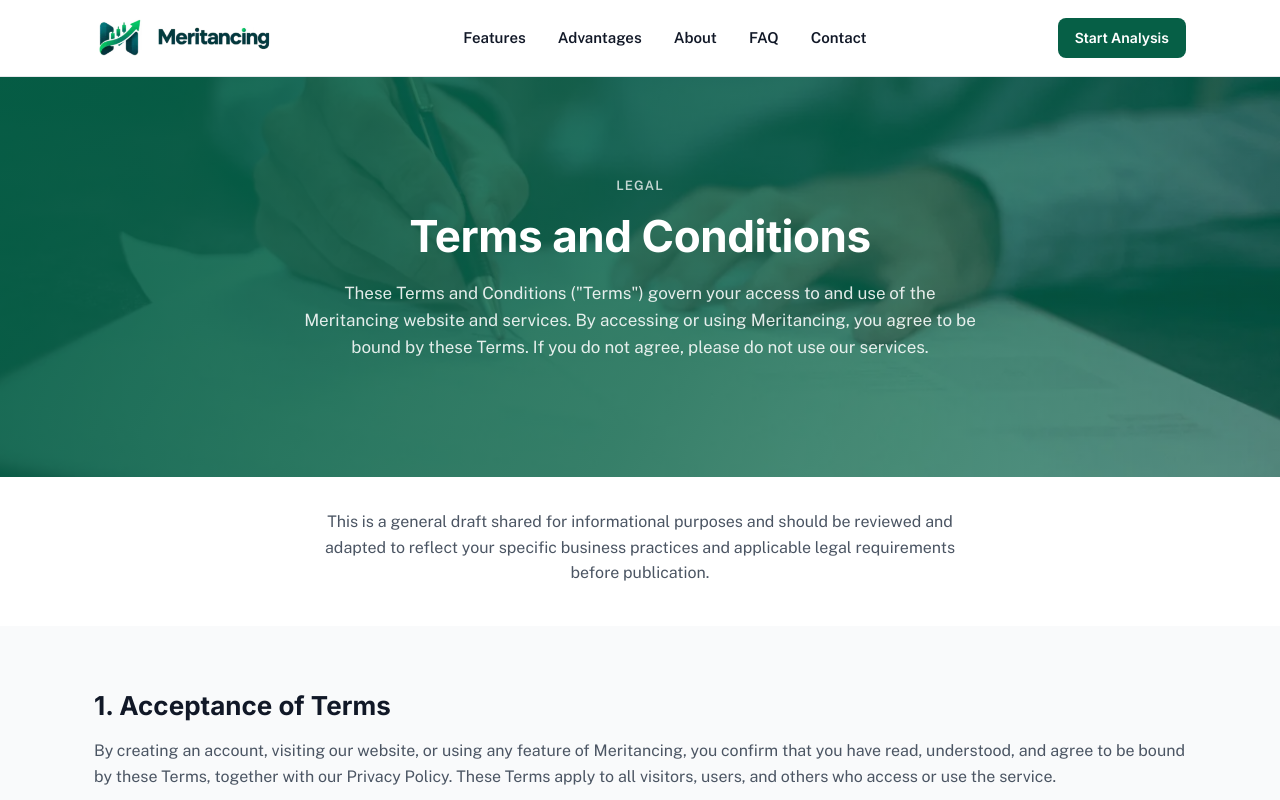
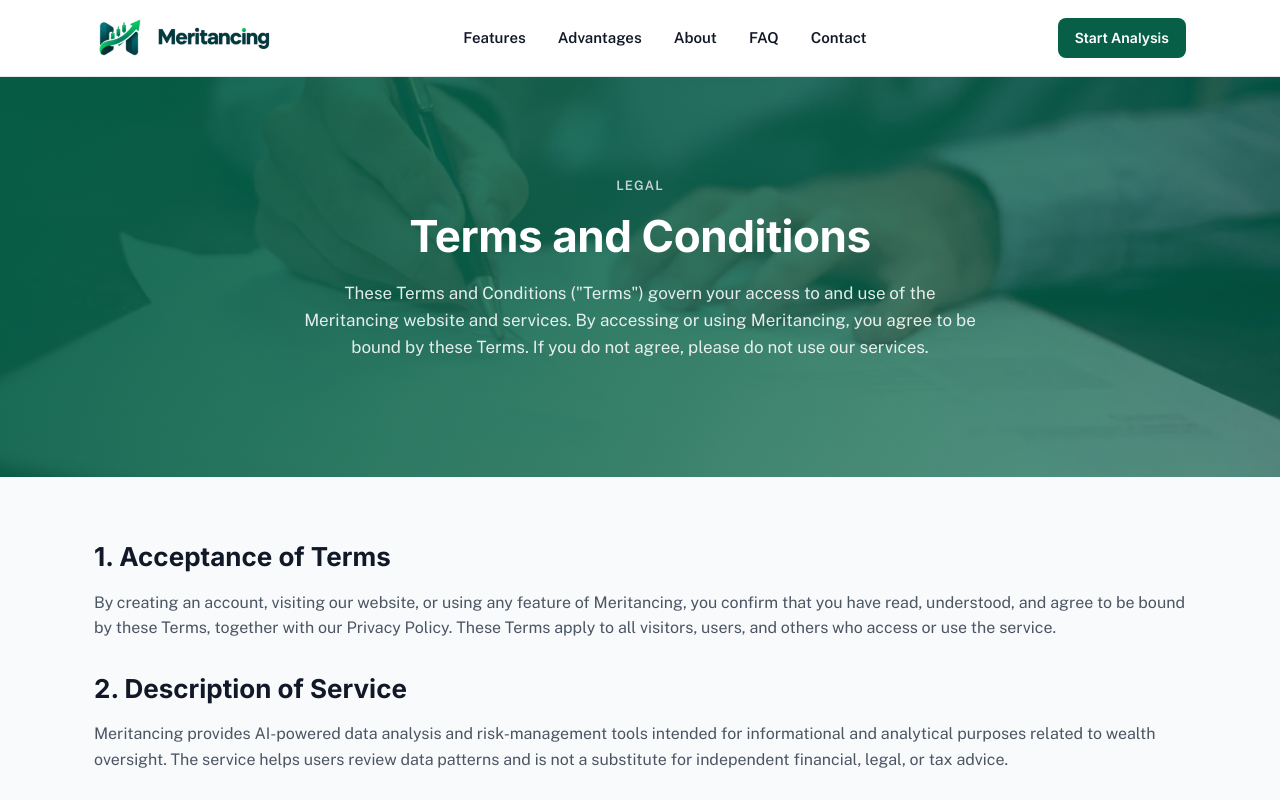
Before and after one commit to taybadeveloper/Meritancing, a Next.js app: page /terms in a window 1280 px wide. Shown: the top 800 px of the page. Built offline with nearby package versions, Linux system fonts and the light colour scheme.

Commit message:
Remove general draft paragraph from terms page

```diff
--- a/app/terms/page.js
+++ b/app/terms/page.js
@@ -207,18 +207,6 @@ export default function TermsPage() {
         alt="Signing a document representing terms and agreements"
       />
 
-      <section className="page-head">
-        <div className="container">
-          <div className="legal-body">
-            <p>
-              This is a general draft shared for informational purposes and
-              should be reviewed and adapted to reflect your specific business
-              practices and applicable legal requirements before publication.
-            </p>
-          </div>
-        </div>
-      </section>
-
       <section className="section-alt">
         <div className="container">
           <div className="terms-body">
```
